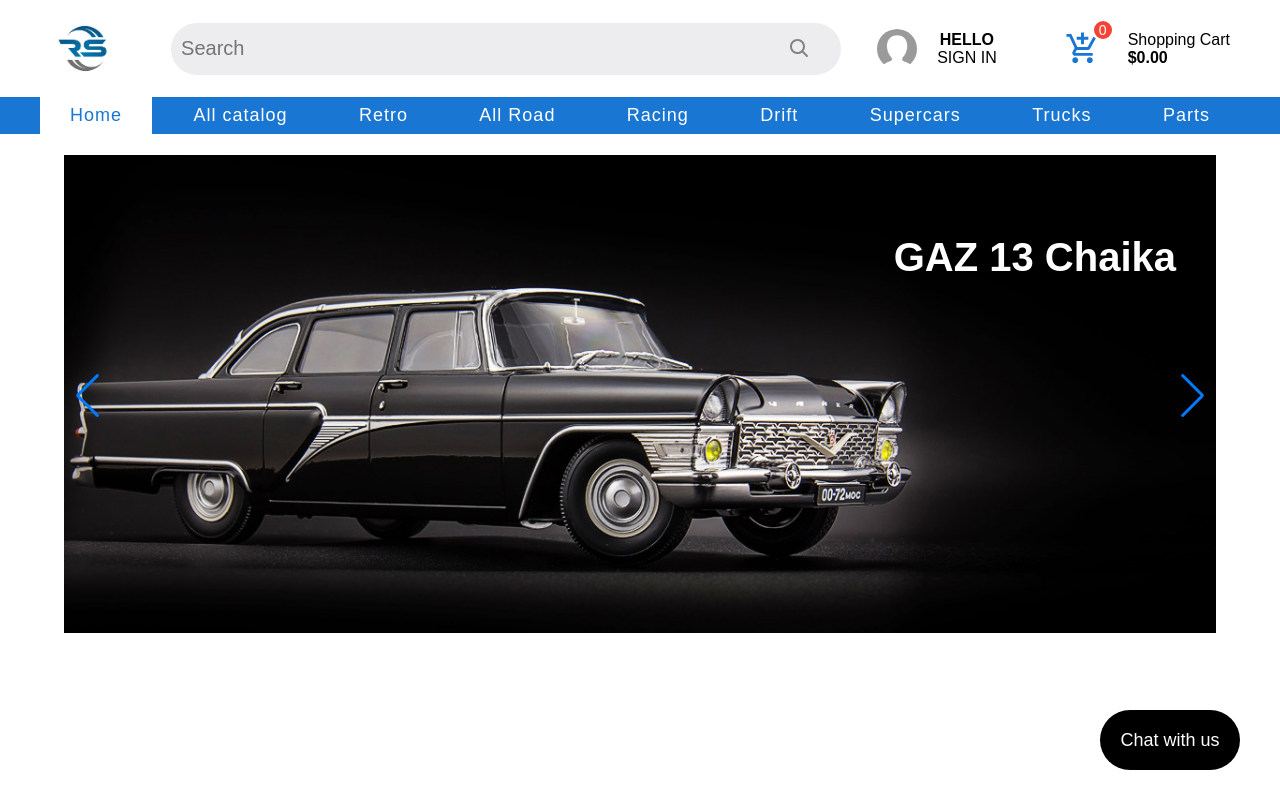
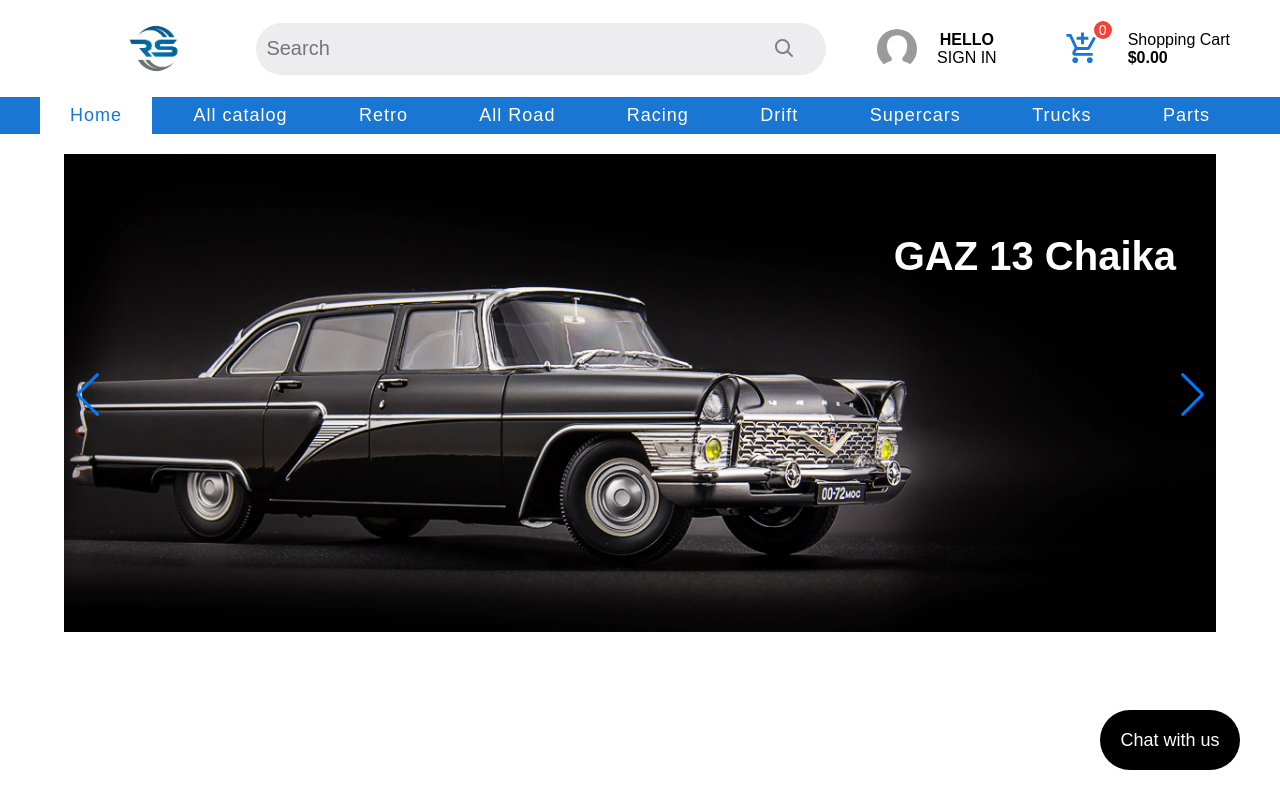
Before and after one commit to maxmajorov/online-store, a React (Create React App) app: page / in a window 1280 px wide. Shown: the top 800 px of the page. Built offline with nearby package versions, Linux system fonts and the light colour scheme; no server answers.

Commit message:
fix bugs / refactor header / edd prittier congig

```diff
--- a/src/app/App.tsx
+++ b/src/app/App.tsx
@@ -1,23 +1,27 @@
-import React, { useState, useEffect } from "react";
-import { Container } from "@mui/material";
-import CloseOutlinedIcon from "@mui/icons-material/CloseOutlined";
-import IconButton from "@mui/material/IconButton";
-import { Route, Routes } from "react-router-dom";
-import { useAppDispatch } from "../store/store";
-import { Cart } from "../components/cart/Cart";
-import { OnlineStore } from "../components/onlineStore/OnlineStore";
-import { ErrorSnackbar } from "../components/common/ErrorSnackbar/ErrorSnackbar";
-import { Header } from "../components/common/header/Header";
-import { WithLayout } from "../components/common/withLayout/WithLayout";
-import { Chat } from "../components/chat/Chat";
-import { MainPage } from "../components/mainPage/MainPage";
-import { Footer } from "../components/common/footer/Footer";
-import Error404 from "../components/common/error404/Error404";
-import "./App.css";
-import { initializeAppTC } from "../store/reducers/app-reducer";
+import React, { useState, useEffect } from 'react';
+import { Container, LinearProgress } from '@mui/material';
+import CloseOutlinedIcon from '@mui/icons-material/CloseOutlined';
+import IconButton from '@mui/material/IconButton';
+import { Route, Routes } from 'react-router-dom';
+import { useAppDispatch, useAppSelector } from '../store/store';
+import { Cart } from '../components/cart/Cart';
+import { OnlineStore } from '../components/onlineStore/OnlineStore';
+import { ErrorSnackbar } from '../components/common/ErrorSnackbar/ErrorSnackbar';
+import { Header } from '../components/common/header/Header';
+import { WithLayout } from '../components/common/withLayout/WithLayout';
+import { Chat } from '../components/chat/Chat';
+import { MainPage } from '../components/mainPage/MainPage';
+import { Footer } from '../components/common/footer/Footer';
+import Error404 from '../components/common/error404/Error404';
+import './App.css';
+import { appStatusSelector, initializeAppTC } from '../store/reducers/app-reducer';
+import { Menu } from '../components/common/menu/Menu';
 
 export const App = () => {
     const [open, setOpen] = useState(false);
+
+    const status = useAppSelector(appStatusSelector);
+
     const dispatch = useAppDispatch();
 
     //Скорее всего это здесь не нужно???
@@ -28,6 +32,8 @@
     return (
         <div className="App">
             <Header />
+            <Menu />
+            {status === 'loading' && <LinearProgress />}
             <ErrorSnackbar />
             <Container fixed>
                 <Routes>
@@ -82,7 +88,7 @@
             ) : (
                 <div>
                     <div className="closeIcon" onClick={() => setOpen(!open)}>
-            <IconButton size={"large"} style={{ color: "white" }}>
+                        <IconButton size={'large'} style={{ color: 'white' }}>
                             <CloseOutlinedIcon fontSize="inherit" />
                         </IconButton>
                     </div>
--- a/src/components/common/header/Header.module.scss
+++ b/src/components/common/header/Header.module.scss
@@ -1,7 +1,14 @@
-.header {
+.headerSection {
+
+
+
+
+  .container {
+    margin: 0 auto;
     display: flex;
     justify-content: space-between;
     align-items: center;
+    max-width: 1200px;
     padding: 16px 50px;
     background-color: #fff;
 
@@ -13,7 +20,7 @@
     }
 
     .searchField {
-    flex-basis: 650px;
+      flex-basis: 550px;
     }
 
     .controls {
@@ -61,3 +68,6 @@
     }
 
   }
+
+
+}
--- a/src/components/common/header/Header.tsx
+++ b/src/components/common/header/Header.tsx
@@ -1,27 +1,20 @@
-import React, { useState } from "react";
-import Logo from "../../../assets/img/logo.jpg";
-import defaultAva from "../../../assets/img/def-image.png";
-import { SearchInput } from "../search-input/SearchInput";
-import { LinearProgress } from "@mui/material";
-import Avatar from "@mui/material/Avatar";
-import { SignIN } from "../../signInBtn/SignIn";
-import { Menu } from "../../common/menu/Menu";
-import { appStatusSelector } from "../../../store/reducers/app-reducer";
-import { useAppSelector } from "../../../store/store";
-import AddShoppingCartIcon from "@mui/icons-material/AddShoppingCart";
-import IconButton from "@mui/material/IconButton";
-import classes from "./Header.module.scss";
-import { currentUserSelector } from "../../../store/reducers/auth-reducer";
-import {
-  ordersNumSelector,
-  totalPriceSelector,
-} from "../../../store/reducers/cart-reducer";
-import { useNavigate } from "react-router-dom";
+import React, { useState } from 'react';
+import Logo from '../../../assets/img/logo.jpg';
+import defaultAva from '../../../assets/img/def-image.png';
+import { SearchInput } from '../search-input/SearchInput';
+import Avatar from '@mui/material/Avatar';
+import { SignIN } from '../../signInBtn/SignIn';
+import { useAppSelector } from '../../../store/store';
+import AddShoppingCartIcon from '@mui/icons-material/AddShoppingCart';
+import IconButton from '@mui/material/IconButton';
+import classes from './Header.module.scss';
+import { currentUserSelector } from '../../../store/reducers/auth-reducer';
+import { ordersNumSelector, totalPriceSelector } from '../../../store/reducers/cart-reducer';
+import { useNavigate } from 'react-router-dom';
 
 export const Header: React.FC = () => {
-  const [searchCustomer, setSearchCustomer] = useState<string>("");
+    const [searchCustomer, setSearchCustomer] = useState<string>('');
 
-  const status = useAppSelector(appStatusSelector);
     const currentUser = useAppSelector(currentUserSelector);
     const totalPrice = useAppSelector(totalPriceSelector);
     const orderNum = useAppSelector(ordersNumSelector);
@@ -29,12 +22,13 @@
     const navigate = useNavigate();
 
     const onSearchHandler = () => {
-    console.log("find");
+        console.log('find');
     };
 
     return (
-    <header style={{ position: "fixed", width: "100%", zIndex: 100 }}>
-      <div className={classes.header}>
+        <header className={classes.headerSection}>
+            <div className={classes.container}>
+                <div></div>
                 <div className={classes.headerLogo}>
                     <img src={Logo} className={classes.logo} alt="logo" />
                 </div>
@@ -47,22 +41,14 @@
                 </div>
                 <div className={classes.controls}>
                     <div className={classes.controlsAvatar}>
-            <Avatar
-              src={currentUser.photoURL ? currentUser.photoURL : defaultAva}
-              alt="avatar"
-            />
+                        <Avatar src={currentUser.photoURL ? currentUser.photoURL : defaultAva} alt="avatar" />
                     </div>
                     <div className={classes.controlsButtons}>
-            <div>
-              {currentUser.displayName ? currentUser.displayName : "HELLO"}
-            </div>
+                        <div>{currentUser.displayName ? currentUser.displayName : 'HELLO'}</div>
                         <SignIN />
                     </div>
 
-          <div
-            className={classes.controlsCart}
-            onClick={() => navigate("cart")}
-          >
+                    <div className={classes.controlsCart} onClick={() => navigate('cart')}>
                         <IconButton color="primary" component="label">
                             <AddShoppingCartIcon fontSize="large" />
                         </IconButton>
@@ -76,9 +62,6 @@
                     </div>
                 </div>
             </div>
-      <Menu />
-
-      {status === "loading" && <LinearProgress />}
         </header>
     );
 };
--- a/src/components/common/withLayout/WithLayout.module.scss
+++ b/src/components/common/withLayout/WithLayout.module.scss
@@ -6,7 +6,7 @@
 
   .container {
     max-width: 1200px;
-    padding-top: 155px;
+    padding-top: 20px;
     flex: 1 1 auto;
   }
 }
--- a/src/store/store.tsx
+++ b/src/store/store.tsx
@@ -29,7 +29,6 @@
 
 const rootReducer = combineReducers({
   app: appReducer,
-  // auth: persistReducer(authPersistConfig, authReducer),
   auth: authReducer,
   chat: chatReducer,
   cart: cartReducer,
```
Also changed, not shown: src/components/orderPage/OrderPage.tsx (+47 -62 lines), 2 other files (tests, documents, lock files or other folders). Lines whose indentation alone changed are shown as unchanged.
